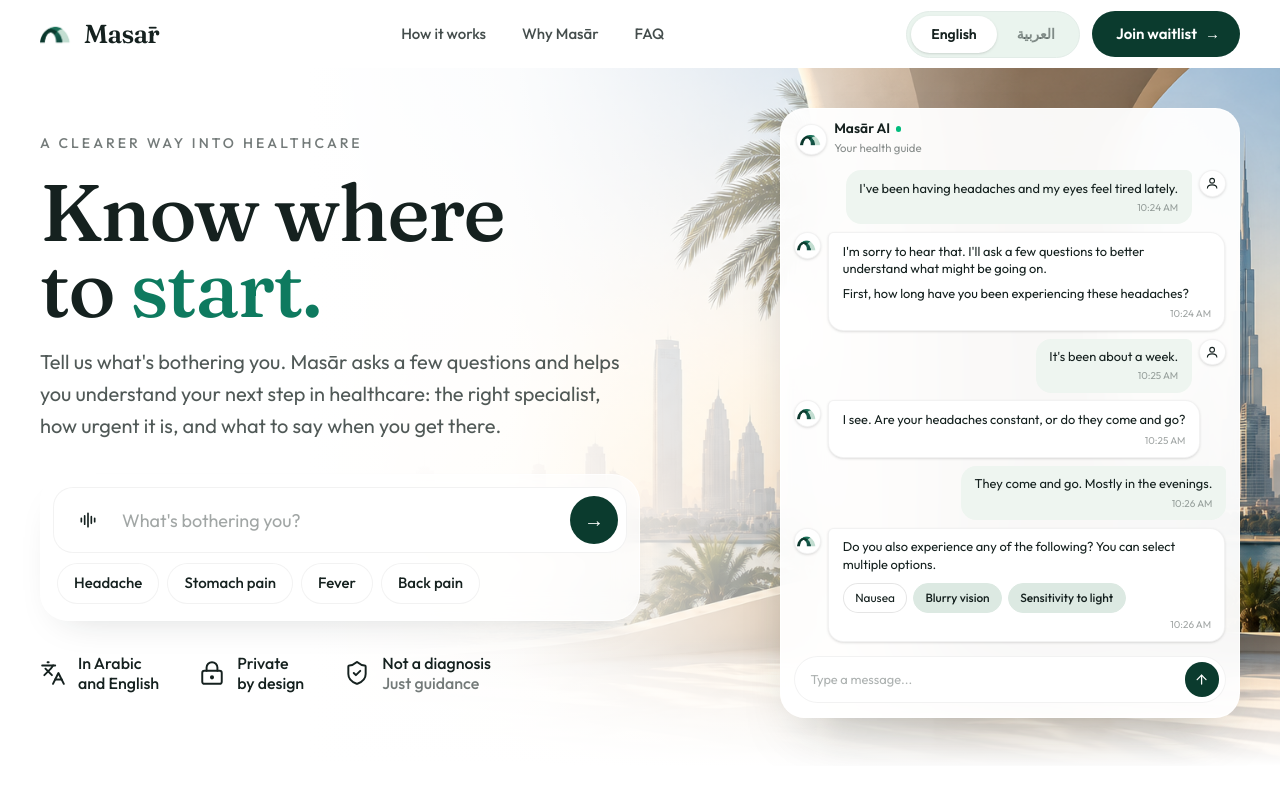
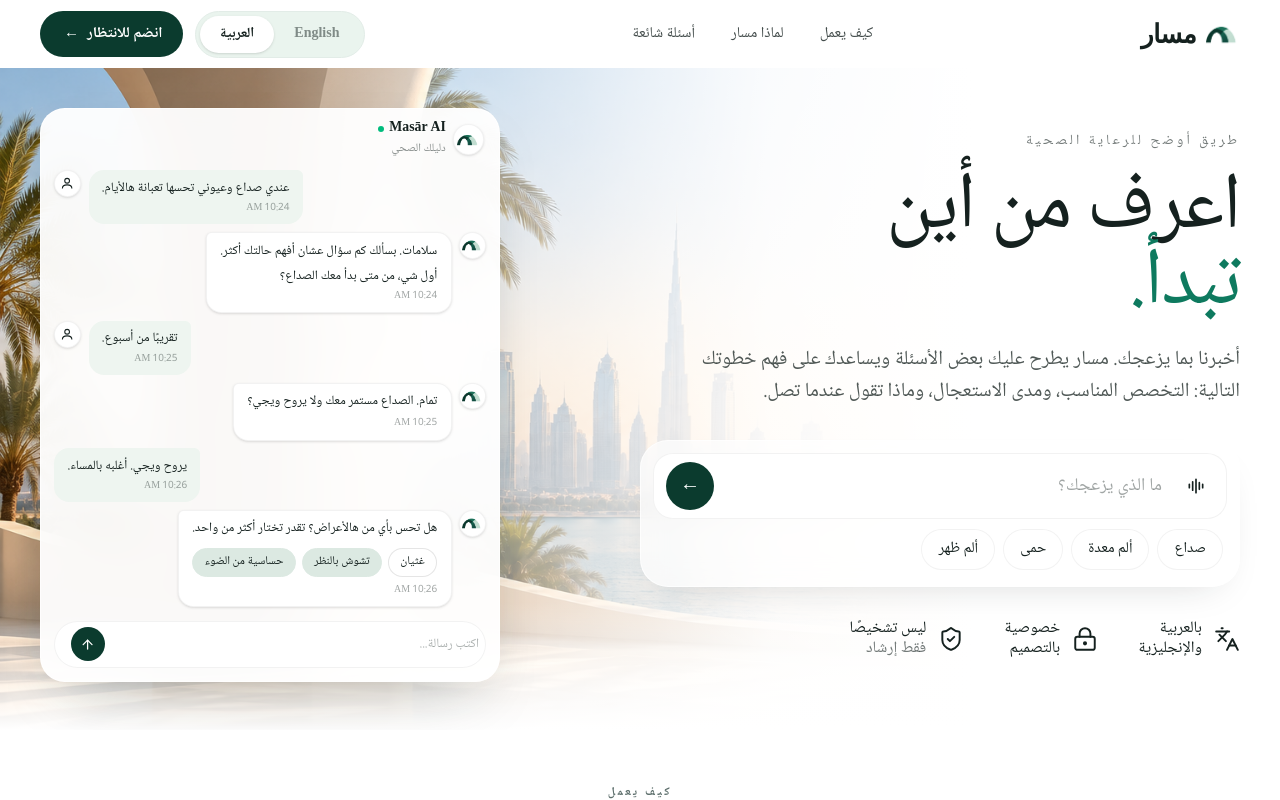
Before and after one commit to IkramBagban/masar, a React (Vite) app in the folder client/: page / in a window 1280 px wide. Shown: the top 800 px of the page. Built offline with nearby package versions, Linux system fonts and the light colour scheme; no server answers.

Commit message:
Refactor navigation links to use React Router's Link component for smooth scrolling and update default locale to Arabic

```diff
--- a/client/src/App.tsx
+++ b/client/src/App.tsx
@@ -7,19 +7,33 @@ import { HomePage } from "./pages/HomePage";
 import { SignInPage } from "./pages/SignInPage";
 import { SignUpPage } from "./pages/SignUpPage";
 
-// Plain <a href="#id"> links only change the hash — the browser doesn't
-// always scroll inside the React shell, so settle on the section ourselves.
+// Section links live in the global header/footer but the targets only exist
+// on "/". Plain <a href="#id"> breaks off-home, so header/footer link to
+// "/#id" and we settle on the section after the route renders.
 function ScrollToHash() {
-  const { hash } = useLocation();
+  const { pathname, hash } = useLocation();
   useEffect(() => {
     if (!hash) return;
-    const el = document.querySelector(hash);
-    if (el) el.scrollIntoView({ behavior: "smooth", block: "start" });
-  }, [hash]);
+    let cancelled = false;
+    const scroll = () => {
+      if (cancelled) return;
+      const el = document.querySelector(hash);
+      if (el) el.scrollIntoView({ behavior: "smooth", block: "start" });
+    };
+    const raf = requestAnimationFrame(scroll);
+    const timer = window.setTimeout(scroll, 80);
+    return () => {
+      cancelled = true;
+      cancelAnimationFrame(raf);
+      window.clearTimeout(timer);
+    };
+  }, [pathname, hash]);
   return null;
 }
 
 export function App() {
+  const { pathname } = useLocation();
+  const isHome = pathname === "/";
   return (
     <div className="flex min-h-screen min-w-0 flex-col bg-bone text-ink">
       <ScrollToHash />
@@ -33,7 +47,7 @@ export function App() {
           <Route path="*" element={<Navigate to="/" replace />} />
         </Routes>
       </main>
-      <SiteFooter />
+      {isHome && <SiteFooter />}
     </div>
   );
 }
--- a/client/src/components/layout/SiteFooter.tsx
+++ b/client/src/components/layout/SiteFooter.tsx
@@ -13,18 +13,18 @@ export function SiteFooter() {
             <Wordmark size="footer" />
           </Link>
           <div className="flex flex-wrap gap-x-6 gap-y-3 text-[14.5px] font-medium text-ink/70 sm:gap-x-8">
-            <a href="#how" className="hover:text-ink transition">
+            <Link to="/#how" className="hover:text-ink transition">
               {t.footer.how}
-            </a>
-            <a href="#why" className="hover:text-ink">
+            </Link>
+            <Link to="/#why" className="hover:text-ink">
               {t.footer.why}
-            </a>
-            <a href="#faq" className="hover:text-ink">
+            </Link>
+            <Link to="/#faq" className="hover:text-ink">
               {t.footer.faq}
-            </a>
-            <a href="#waitlist" className="hover:text-ink transition">
+            </Link>
+            <Link to="/#waitlist" className="hover:text-ink transition">
               {t.footer.waitlist}
-            </a>
+            </Link>
             <Link to="/account" className="hover:text-ink transition">
               {t.footer.account}
             </Link>
--- a/client/src/components/layout/SiteHeader.tsx
+++ b/client/src/components/layout/SiteHeader.tsx
@@ -1,10 +1,12 @@
-import { Link } from "react-router";
+import { Link, useLocation } from "react-router";
 import { useLocale } from "../../i18n";
 import { Wordmark } from "../brand/Wordmark";
 import { LanguageToggle } from "./LanguageToggle";
 
 export function SiteHeader() {
   const { t } = useLocale();
+  const { pathname } = useLocation();
+  const isHome = pathname === "/";
 
   return (
     <header className="sticky top-0 z-50 w-full bg-bone/60 backdrop-blur-xl backdrop-saturate-150">
@@ -13,46 +15,54 @@ export function SiteHeader() {
           <Wordmark size="nav" />
         </Link>
         <nav className="hidden items-center gap-9 text-[15px] font-medium text-ink/80 lg:flex">
-          <a href="#how" className="hover:text-ink">
+          {isHome && (
+            <>
+              <Link to="/#how" className="hover:text-ink">
                 {t.nav.how}
-          </a>
-          <a href="#why" className="hover:text-ink">
+              </Link>
+              <Link to="/#why" className="hover:text-ink">
                 {t.nav.why}
-          </a>
-          <a href="#faq" className="hover:text-ink">
+              </Link>
+              <Link to="/#faq" className="hover:text-ink">
                 {t.nav.faq}
-          </a>
+              </Link>
+            </>
+          )}
         </nav>
         <div className="flex shrink-0 items-center gap-2 sm:gap-3">
           <LanguageToggle />
-          <a
-            href="#waitlist"
+          {isHome && (
+            <Link
+              to="/#waitlist"
               className="hidden items-center gap-2 rounded-full bg-pill py-3 pl-6 pr-5 text-[15px] font-semibold text-white hover:opacity-90 sm:inline-flex"
             >
               <span>{t.nav.cta}</span>
               <span className="dir-flip" aria-hidden="true">
                 →
               </span>
-          </a>
+            </Link>
+          )}
         </div>
       </div>
+      {isHome && (
         <nav
           aria-label="Page sections"
           className="mx-auto flex max-w-[1280px] gap-5 overflow-x-auto border-t border-line/70 px-5 py-2 text-[13px] font-medium text-ink/70 sm:gap-7 sm:px-6 md:px-10 lg:hidden"
         >
-        <a href="#how" className="shrink-0 hover:text-ink">
+          <Link to="/#how" className="shrink-0 hover:text-ink">
             {t.nav.how}
-        </a>
-        <a href="#why" className="shrink-0 hover:text-ink">
+          </Link>
+          <Link to="/#why" className="shrink-0 hover:text-ink">
             {t.nav.why}
-        </a>
-        <a href="#faq" className="shrink-0 hover:text-ink">
+          </Link>
+          <Link to="/#faq" className="shrink-0 hover:text-ink">
             {t.nav.faq}
-        </a>
-        <a href="#waitlist" className="shrink-0 text-pine hover:text-ink">
+          </Link>
+          <Link to="/#waitlist" className="shrink-0 text-pine hover:text-ink">
             {t.nav.cta}
-        </a>
+          </Link>
         </nav>
+      )}
     </header>
   );
 }
--- a/client/src/i18n/index.tsx
+++ b/client/src/i18n/index.tsx
@@ -32,7 +32,7 @@ export function readLocale(): Locale {
   } catch {
     /* storage unavailable */
   }
-  return "en";
+  return "ar";
 }
 
 export function applyLocale(locale: Locale): void {
```
Lines whose indentation alone changed are shown as unchanged.
